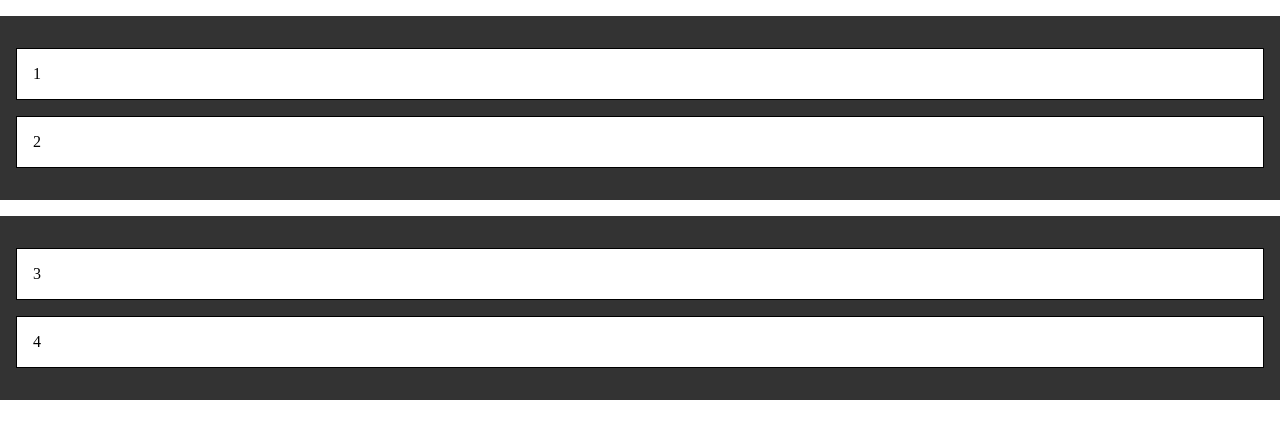
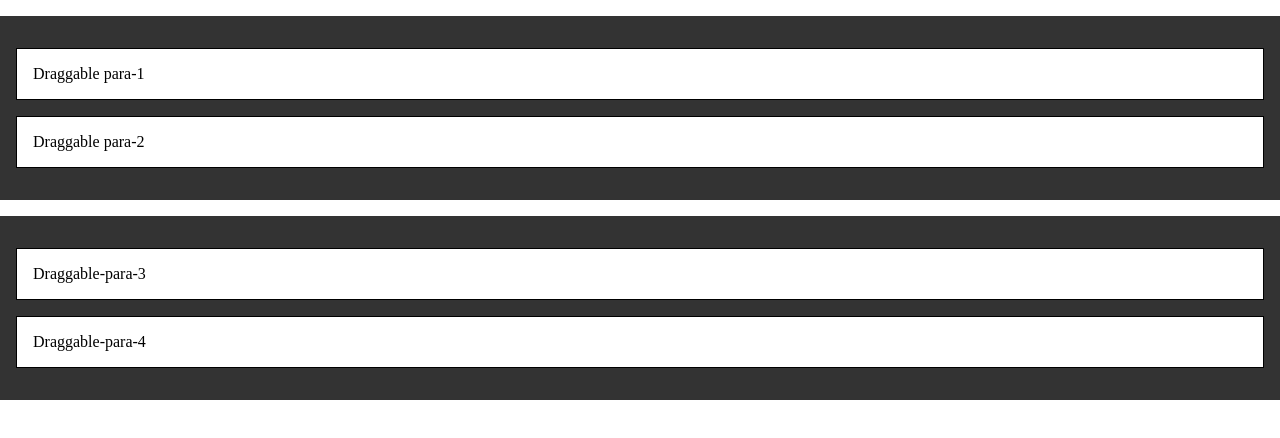
Before and after one commit to rohitsengar001/draggable-component, a plain HTML site: page index.html in a window 1280 px wide. Drawn offline with Linux system fonts and the light colour scheme.

Commit message:
style: :art: update praragraph value

```diff
--- a/index.html
+++ b/index.html
@@ -8,12 +8,12 @@
   </head>
   <body>
     <div class="container">
-      <p class="draggable" draggable="true">1</p>
-      <p class="draggable" draggable="true">2</p>
+      <p class="draggable" draggable="true">Draggable para-1</p>
+      <p class="draggable" draggable="true">Draggable para-2</p>
     </div>
     <div class="container">
-      <p class="draggable" draggable="true">3</p>
-      <p class="draggable" draggable="true">4</p>
+      <p class="draggable" draggable="true">Draggable-para-3</p>
+      <p class="draggable" draggable="true">Draggable-para-4</p>
     </div>
     <script src="index.js"></script>
   </body>
```
